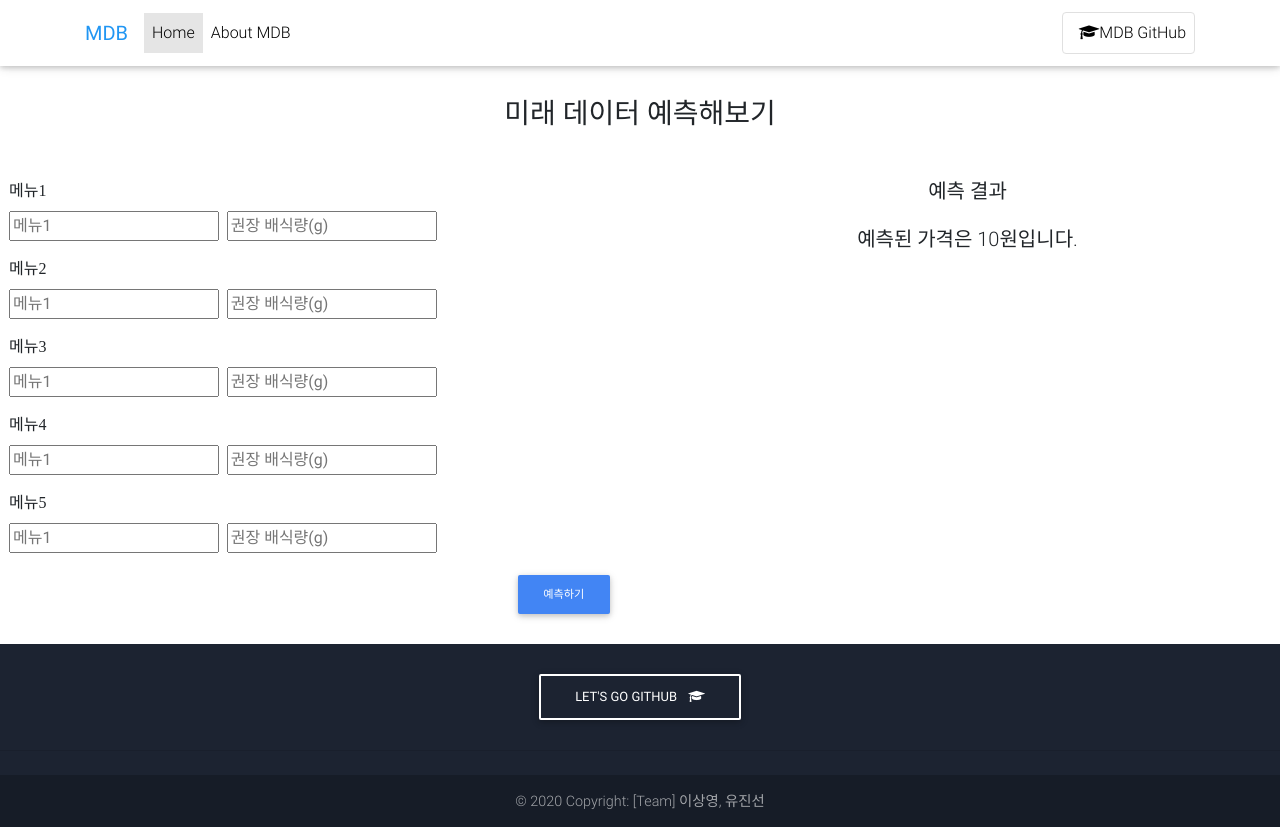
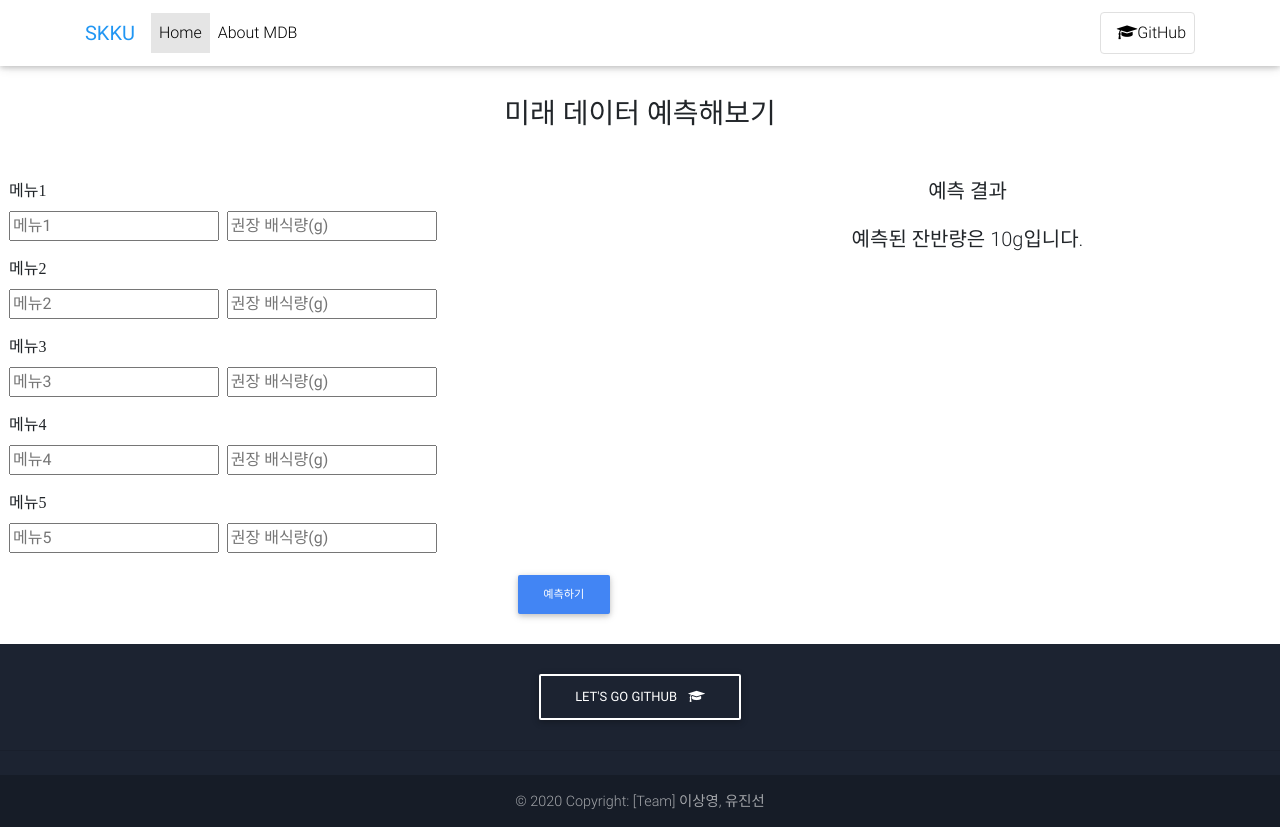
Before and after one commit to yds9744/ML-predict-leftover, a Flask app: template templates/index.html in a window 1280 px wide. Shown: the top 827 px of the page. Run offline with Flask 2, Linux system fonts and the light colour scheme; the template is opened without the code that fills it: most values are stand-ins (such as "Sample title", 1, 10 or a date in 2020); data that the repository does not hold is empty; parts of the project's set-up code (start-up, migrations or seed data) failed here and were passed over; some libraries are stand-ins or nearby versions; some web fonts are replaced.

Commit message:
Add model loading / html

```diff
--- a/app.py
+++ b/app.py
@@ -1,21 +1,53 @@
-from flask import Flask, render_template
+from flask import Flask, render_template, request
 from sklearn.externals import joblib
+from sklearn.preprocessing import OneHotEncoder
+import pandas as pd
+import json
 import numpy as np
+
+
 
 app = Flask(__name__)
 pkl_name = 'LR_model.pkl'
 model = joblib.load(pkl_name)
 
+menu = []
+encoded = dict()
+
+menu_buff = pd.read_excel('./data/menu.xlsx')
+df = pd.DataFrame(menu_buff)
+for idx, row in df.iterrows():
+	menu.append(row['음식명'])
+	encoded[row['음식명']] = [row['재료'],row['조리'],row['메뉴']]
+
 @app.route('/')
 def index():
 	return render_template('index.html')
 
+@app.route('/predict', methods=['POST'])
+def predict():
+	req = request.form
 
-@app.route('/info')
-def info():
-	t = [[0,0,0,0,1,1,0,0,0,0,1,0,1,0,0,0,0,0,200]]
-	t = np.array(t)
+	i=1
+	cate_data = [[0,0,0,0],[1,1,1,1],[2,2,0,2],[3,3,0,3],[4,4,0,4],[0,0,0,5]]
+	supp_data = []
+	while "menu"+str(i) in req:
+		cate_data.append([0]+encoded[req["menu"+str(i)]])
+		supp_data.append([int(req["supply"+str(i)])])
+		i+=1
 
-	ret = model.predict(t)
+	one_hot_e = OneHotEncoder().fit_transform(cate_data).toarray()
 
-	return render_template('index.html',price = ret[0])
+	x = np.hstack( (one_hot_e[6:,:], supp_data) )
+	print(model.predict(x))
+
+	ret = np.sum(model.predict(x))
+
+	return render_template('index.html',price = round(ret,2))
+
+@app.route('/auto', methods=['POST'])
+def auto():
+	global menu
+
+	ret = json.dumps(menu)
+	return ret
--- a/templates/index.html
+++ b/templates/index.html
@@ -16,6 +16,41 @@
   <link href="{{url_for('static', filename='css/style.min.css')}}" rel="stylesheet">
   <!-- 나눔 바른 고딕 웹 폰트 적용하기 -->
   <link rel="stylesheet" href="//cdn.jsdelivr.net/font-nanum/1.0/nanumbarungothic/nanumbarungothic.css">
+  <link rel="stylesheet" href="//code.jquery.com/ui/1.12.1/themes/base/jquery-ui.css">
+
+  <script src="https://code.jquery.com/jquery-1.12.4.js"></script>
+
+  <script src="https://code.jquery.com/ui/1.12.1/jquery-ui.js"></script>
+
+  <script type="text/javascript">
+    var menu = [];
+    $(document).ready(function(request, response){
+      $.ajax({
+        url: "/auto",
+        type: "POST",
+        dataType: "json",
+        success: function(res){
+          for(var i=0;i<res.length;i++){
+            menu.push(res[i]);
+          }
+        }
+      });
+    });
+
+
+    $(function(){
+      $(".menu").autocomplete({
+        source: menu,
+        select: function(event, ui){
+          console.log(ui.item);
+        },
+
+        focus: function(event, ui){
+          return false;
+        }
+      });
+    });
+  </script>
 
 </head>
 
@@ -28,7 +63,7 @@
 
         <!-- Brand -->
         <a class="navbar-brand waves-effect" href="https://mdbootstrap.com/docs/jquery/" target="_blank">
-          <strong class="blue-text">MDB</strong>
+          <strong class="blue-text">SKKU</strong>
         </a>
 
         <!-- Collapse -->
@@ -55,9 +90,9 @@
           <!-- Right -->
           <ul class="navbar-nav nav-flex-icons">
             <li class="nav-item">
-              <a href="https://github.com/mdbootstrap/bootstrap-material-design" class="nav-link border border-light rounded waves-effect"
+              <a href="https://github.com/yds9744/ML-predict-leftover" class="nav-link border border-light rounded waves-effect"
                 target="_blank">
-                <i class="fa fa-graduation-cap ml-2"></i>MDB GitHub
+                <i class="fa fa-graduation-cap ml-2"></i>GitHub
               </a>
             </li>
           </ul>
@@ -85,43 +120,43 @@
           <!--Grid column-->
           <div class="col-lg-6 col-md-12 px-4">
 
-            <form action="/" method="post">
+            <form action="/predict" method="post">
               <!-- Default form group -->
 
                   <!-- Default input -->
                   <div class="form-group">
                       <label style="font-family: 'Nanum Barun Gothic'" for="formGroupExampleInput">메뉴1</label>
                       <br>
-                      <input type="text" name="avg_temp" placeholder="메뉴1">&nbsp;
-                      <input type="text" name="avg_temp" placeholder="권장 배식량(g)">
+                      <input type="text" class= "menu" name="menu1" placeholder="메뉴1">&nbsp;
+                      <input type="number" name="supply1" placeholder="권장 배식량(g)">
                   </div>
                   <!-- Default input -->
                   <div class="form-group">
                       <label style="font-family: 'Nanum Barun Gothic'" for="formGroupExampleInput">메뉴2</label>
                       <br>
-                      <input type="text" name="avg_temp" placeholder="메뉴1">&nbsp;
-                      <input type="text" name="avg_temp" placeholder="권장 배식량(g)">
+                      <input type="text" class= "menu" name="menu2" placeholder="메뉴2">&nbsp;
+                      <input type="number" name="supply2" placeholder="권장 배식량(g)">
                   </div>
                   <!-- Default input -->
                   <div class="form-group">
                       <label style="font-family: 'Nanum Barun Gothic'" for="formGroupExampleInput">메뉴3</label>
                       <br>
-                      <input type="text" name="avg_temp" placeholder="메뉴1">&nbsp;
-                      <input type="text" name="avg_temp" placeholder="권장 배식량(g)">
+                      <input type="text" class= "menu" name="menu3" placeholder="메뉴3">&nbsp;
+                      <input type="number" name="supply3" placeholder="권장 배식량(g)">
                   </div>
                   <!-- Default input -->
                   <div class="form-group">
                       <label style="font-family: 'Nanum Barun Gothic'" for="formGroupExampleInput">메뉴4</label>
                       <br>
-                      <input type="text" name="avg_temp" placeholder="메뉴1">&nbsp;
-                      <input type="text" name="avg_temp" placeholder="권장 배식량(g)">
+                      <input type="text" class= "menu" name="menu4" placeholder="메뉴4">&nbsp;
+                      <input type="number" name="supply4" placeholder="권장 배식량(g)">
                   </div>
 
                   <div class="form-group">
                       <label style="font-family: 'Nanum Barun Gothic'" for="formGroupExampleInput">메뉴5</label>
                       <br>
-                      <input type="text" name="avg_temp" placeholder="메뉴1">&nbsp;
-                      <input type="text" name="avg_temp" placeholder="권장 배식량(g)">
+                      <input type="text" class= "menu" name="menu5" placeholder="메뉴5">&nbsp;
+                      <input type="number" name="supply5" placeholder="권장 배식량(g)">
                   </div>
               <button style="font-family: 'Nanum Barun Gothic' !important;" type="submit" class="btn btn-primary btn-md pull-right">예측하기</button>
 
@@ -134,7 +169,7 @@
 
             <p class="h5 text-center mb-4" style="font-family: 'Nanum Barun Gothic'">예측 결과</p>
             {% if price %}
-              <h5 class="text-center mt-3">예측된 가격은 {{ price }}원입니다.</h5>
+              <h5 class="text-center mt-3">예측된 잔반량은 {{ price }}g입니다.</h5>
             {% endif %}
           </div>
           <!--/Grid column-->
```
